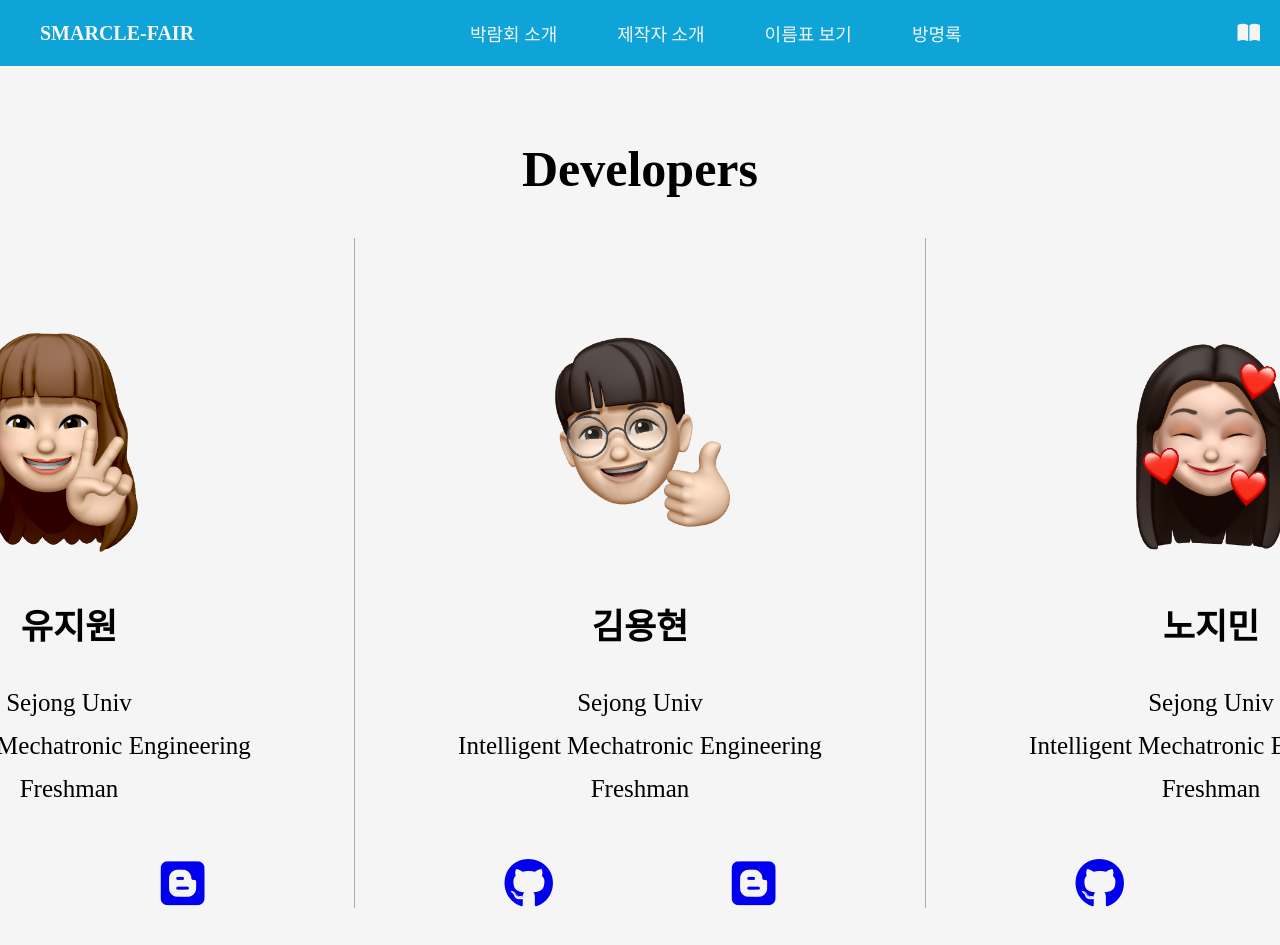
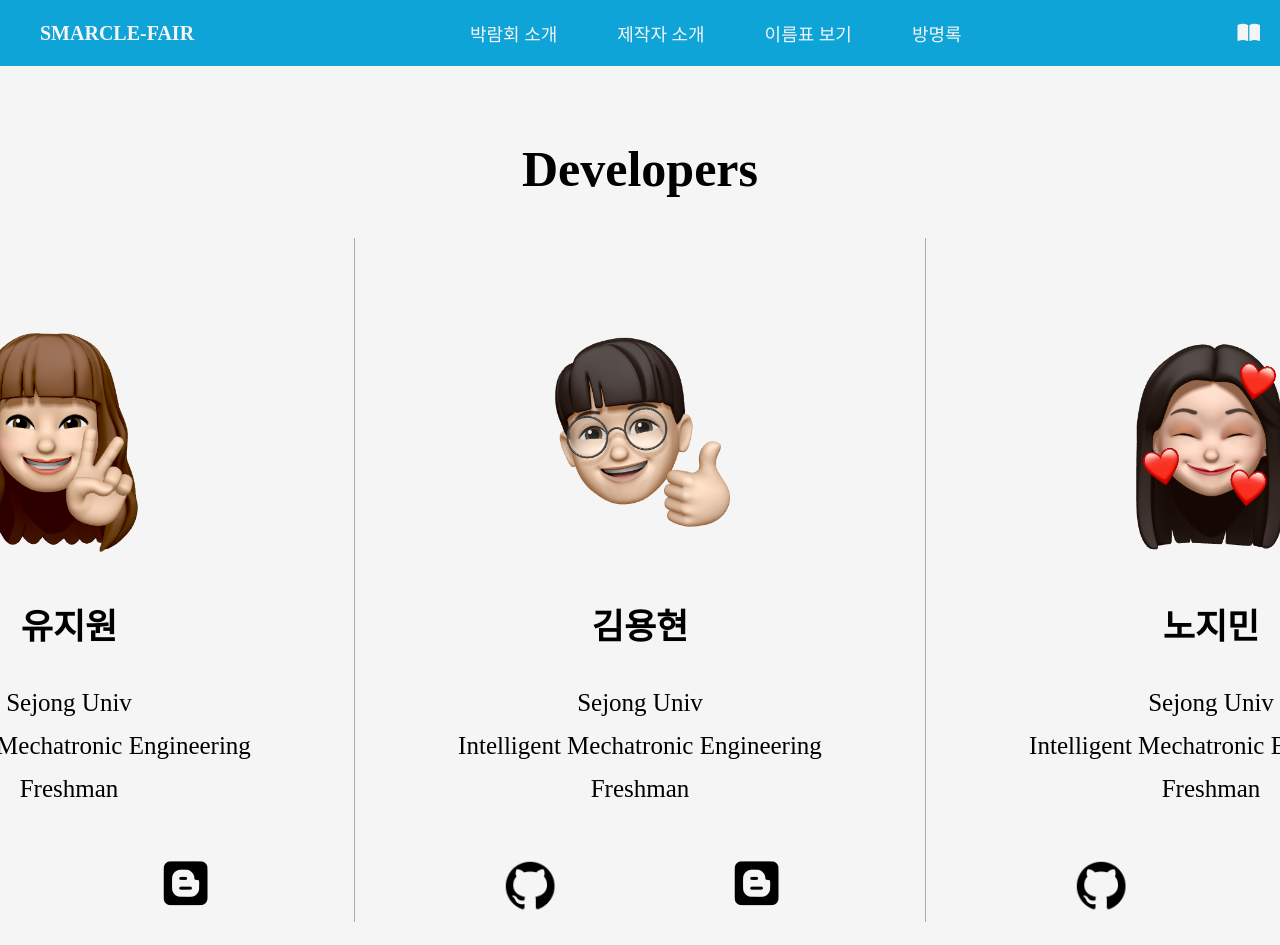
Before and after one commit to emilyjiminroh/smarcle-fair_for_makers-day, a website built with Parcel: page developer-intro.html in a window 1280 px wide. Shown: the top 945 px of the page. Built offline with nearby package versions, Linux system fonts and the light colour scheme; a web font is replaced by a local one.

Commit message:
github img

```diff
--- a/css/fair-intro.css
+++ b/css/fair-intro.css
@@ -72,6 +72,10 @@ li {
   height: 220px;
 }
 
-footer {
-  margin-bottom: 50px;
+.intro_git {
+  width: 100px;
+  height: 100px;
 }
+.click-git {
+  font-size: 20px;
+}
--- a/css/introduce/developer.css
+++ b/css/introduce/developer.css
@@ -89,8 +89,13 @@
 
 .developer_footer a i {
   font-size: 50px;
+  color: black;
 }
 .developer,
 article .mento {
   width: 450px;
 }
+.dev-git {
+  width: 60px;
+  height: 60px;
+}
--- a/developer-intro.html
+++ b/developer-intro.html
@@ -62,7 +62,7 @@
             </article>
             <footer class="developer_footer">
               <a href="https://github.com/Jiyajiwon" target="_blank">
-                <i class="fab fa-github"></i>
+                <img class="dev-git" src="img/github.png" />
               </a>
               <a href="https://classic-griver.tistory.com/" target="_blank">
                 <i class="fab fa-blogger"></i>
@@ -81,7 +81,7 @@
             </article>
             <footer class="developer_footer">
               <a href="https://github.com/yh4752" target="_blank">
-                <i class="fab fa-github"></i>
+                <img class="dev-git" src="img/github.png" />
               </a>
               <a href="https://yh4752.tistory.com/" target="_blank">
                 <i class="fab fa-blogger"></i>
@@ -100,7 +100,7 @@
             </article>
             <footer class="developer_footer">
               <a href="https://github.com/emilyjiminroh" target="_blank">
-                <i class="fab fa-github"></i>
+                <img class="dev-git" src="img/github.png" />
               </a>
               <a href="https://rotoma-code.tistory.com/" target="_blank">
                 <i class="fab fa-blogger"></i>
```
Also changed, not shown: fair-intro.html (+8 -3 lines), img/github.png (added).
